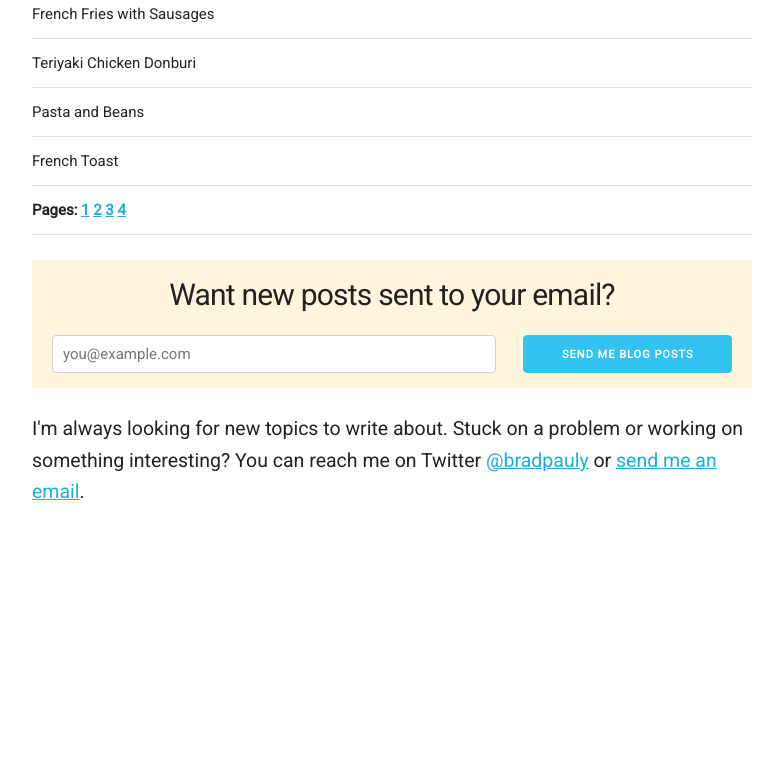
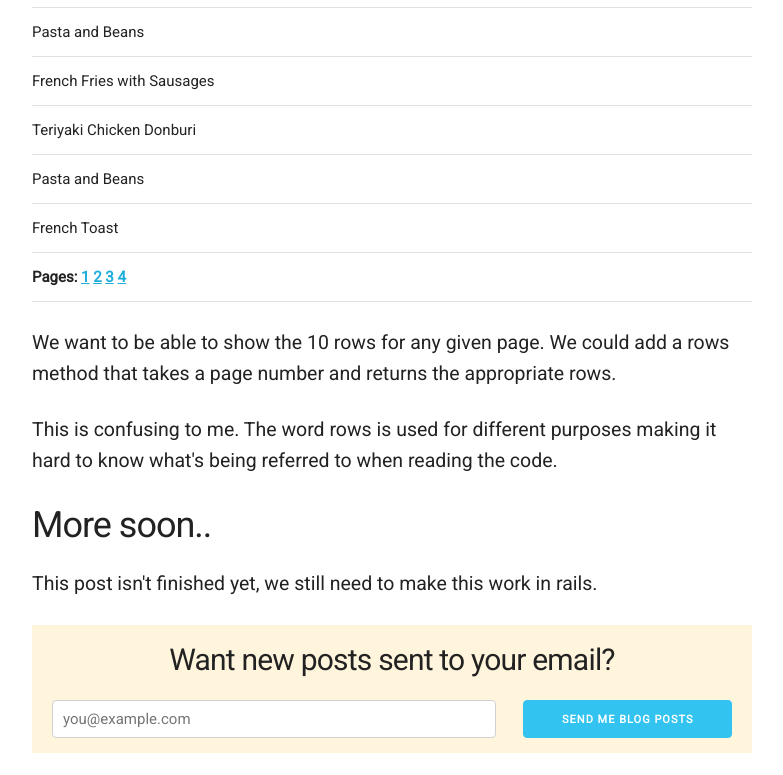
Before and after one commit to bradpauly/bradpauly.github.io, a plain HTML site: page articles/2023-02-24-diy-pagination-in-rails.html in a window 1280 px wide. Shown: the part 1856-2631 px from the top of the page, without its empty margins (248-1031 px from the left). Before the commit the page ends 2388 px from the top, so only its background shows below. Drawn offline with Linux system fonts and the light colour scheme.

Commit message:
API considerations.

```diff
--- a/articles/2023-02-24-diy-pagination-in-rails.html
+++ b/articles/2023-02-24-diy-pagination-in-rails.html
@@ -102,9 +102,9 @@ of items in the array. That's enough for us to make the calculation.</p>
   Let's take a step back and consider how this code might be used to help us decide
   if the design should evolve. It's very common to show paginated data in table form
   with links to other pages. Imagine we're building a database of recipes.
-
   It might looks something like the table below.</p>
 
+<h3>Favorite Recipes</h3>
 <table class="u-full-width">
   <thead>
     <tr><th>Recipe</th></tr>
@@ -131,6 +131,31 @@ of items in the array. That's enough for us to make the calculation.</p>
     </th></tr>
   </tfoot>
 </table>
+
+<p>We want to be able to show the 10 rows for any given page.
+  We could add a rows method that takes a page number and
+  returns the appropriate rows.
+</p>
+
+<script src="https://gist.github.com/bradpauly/673318242d09d0506b66607b71f5d231.js"></script>
+
+<p>This is confusing to me. The word rows is used
+  for different purposes making it hard to know
+  what's being referred to when reading the code.
+</p>
+
+
+
+
+<h3>More soon..</h3>
+<p>This post isn't finished yet, we still need to
+  make this work in rails.
+</p>
+
+
+
+
+
 
 
       </div>
```
